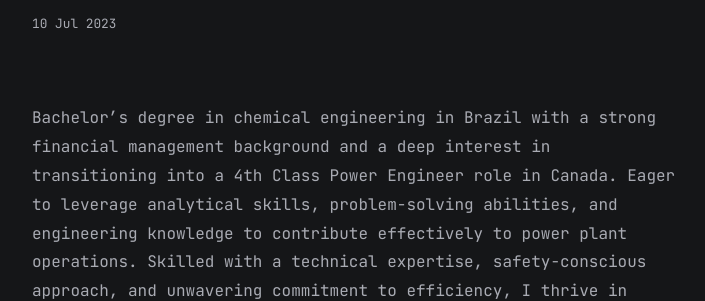
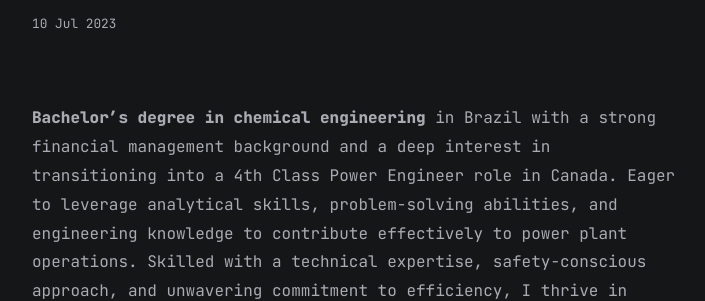
Before and after one commit to bltinoco/bltinoco.github.io, a Jekyll site: the page built from all_collections/_posts/2023-07-10-curriculum-vitae.md, in a window 1280 px wide and 900 px high. Shown: the part 231-532 px from the top of the window, without its empty margins (283-988 px from the left). Built offline with Jekyll 4.4.1, drawn with Linux system fonts in a browser that asks for light colours; Markdown is read by kramdown in place of the engine named in the settings; some of the changed text lies outside the part shown.

Commit message:
Update 2023-07-10-curriculum-vitae.md

```diff
--- a/all_collections/_posts/2023-07-10-curriculum-vitae.md
+++ b/all_collections/_posts/2023-07-10-curriculum-vitae.md
@@ -7,7 +7,7 @@ categories:
 
 
 
-Bachelor’s degree in chemical engineering in Brazil with a strong financial management background and a deep interest in transitioning into a 4th Class Power Engineer role in Canada. Eager to leverage analytical skills, problem-solving abilities, and engineering knowledge to contribute effectively to power plant operations. Skilled with a technical expertise, safety-conscious approach, and unwavering commitment to efficiency, I thrive in dynamic environments and contribute to the seamless operation of power facilities. My diverse experiences underscore my ability to make valuable contributions to different teams.
+<b>Bachelor’s degree in chemical engineering</b> in Brazil with a strong financial management background and a deep interest in transitioning into a 4th Class Power Engineer role in Canada. Eager to leverage analytical skills, problem-solving abilities, and engineering knowledge to contribute effectively to power plant operations. Skilled with a technical expertise, safety-conscious approach, and unwavering commitment to efficiency, I thrive in dynamic environments and contribute to the seamless operation of power facilities. My diverse experiences underscore my ability to make valuable contributions to different teams.
 
 Fourth Class Power Engineer's Certificate of Competency
 Advanced English and native Portuguese.
```
